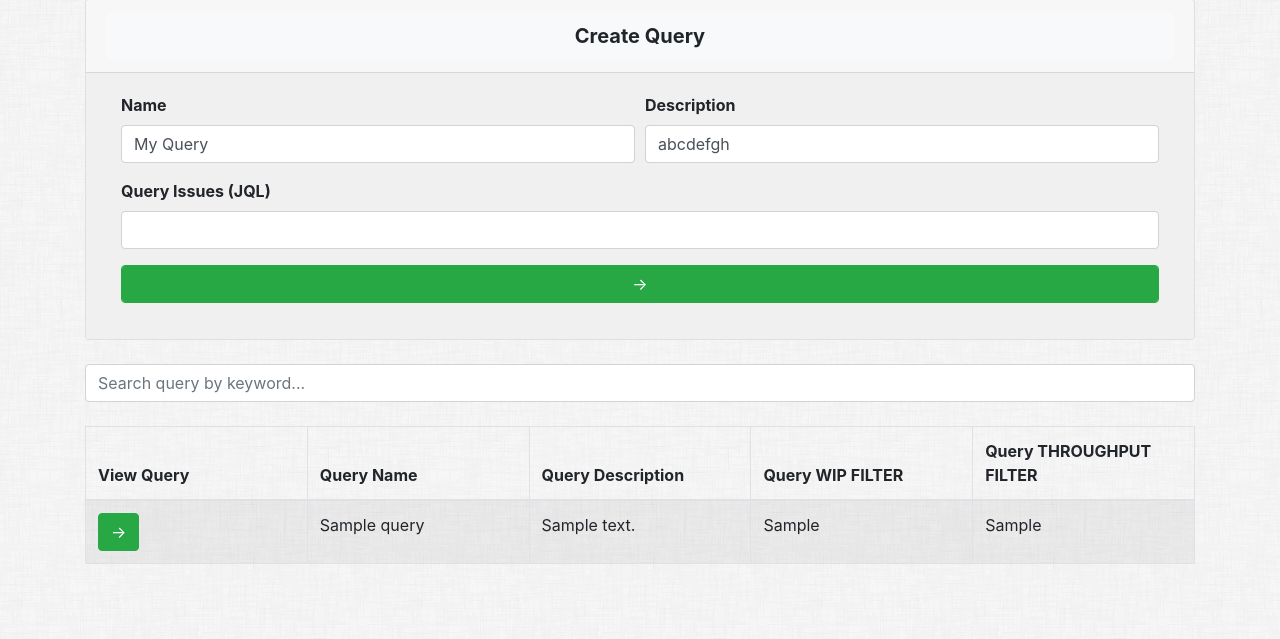
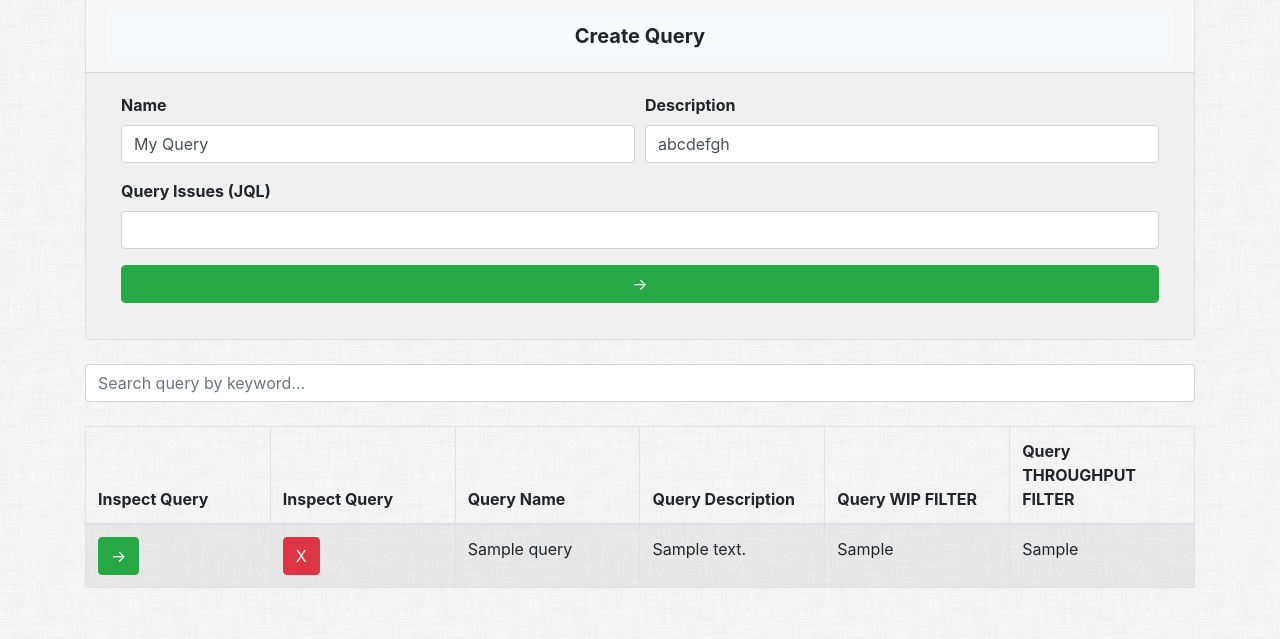
Before and after one commit to msm416/4castinate, a Django app: page /forecast/ in a window 1280 px wide. Shown: the part 161-800 px from the top of the page. Run offline with Django 3.2, Linux system fonts and the light colour scheme; tables that the repository leaves empty hold one stand-in row (values such as "Sample post"); some libraries are stand-ins or nearby versions.

Commit message:
Delete Estimation/Query implementation.

```diff
--- a/forecast/templates/forecast/index.html
+++ b/forecast/templates/forecast/index.html
@@ -55,7 +55,8 @@
     <table class="table table-bordered table-striped" style="table-layout: fixed;word-wrap: break-word">
         <thead>
         <tr>
-            <th> View Query </th>
+            <th>Inspect Query</th>
+            <th>Inspect Query</th>
             <th>Query Name</th>
             <th>Query Description</th>
             <th>Query WIP FILTER</th>
@@ -70,6 +71,13 @@
                     {% csrf_token %}
                     <input type="hidden" name="supporttype"/>
                     <input class="btn btn-success" type="submit" value="->">
+                </form>
+            </td>
+            <td>
+                <form action="{% url 'forecast:delete_query' query.id %}" method="post">
+                    {% csrf_token %}
+                    <input type="hidden" name="supporttype"/>
+                    <input class="btn btn-danger" type="submit" value="X">
                 </form>
             </td>
             <td>
--- a/forecast/urls.py
+++ b/forecast/urls.py
@@ -16,4 +16,8 @@ urlpatterns = [
     # ex: /forecast/5/create-form/
     path('create-query/', views.create_query, name='create_query'),
     # ex: /forecast/create-query/
+    path('<int:query_id>/delete-estimation/<int:estimation_id>/', views.delete_estimation, name='delete_estimation'),
+    # ex: /forecast/5/delete-estimation/2
+    path('delete-query/<int:query_id>/', views.delete_query, name='delete_query')
+    # ex: /forecast/delete-query/5
 ]
--- a/forecast/views.py
+++ b/forecast/views.py
@@ -114,3 +114,23 @@ def create_query(request):
     # with POST data. This prevents data from being posted twice if a
     # user hits the Back button.
     return HttpResponseRedirect(reverse('forecast:index'))
+
+
+def delete_estimation(request, query_id, estimation_id):
+    estimation = get_object_or_404(Estimation, pk=estimation_id)
+    estimation.delete()
+
+    # Always return an HttpResponseRedirect after successfully dealing
+    # with POST data. This prevents data from being posted twice if a
+    # user hits the Back button.
+    return HttpResponseRedirect(reverse('forecast:detail', args=(query_id,)))
+
+
+def delete_query(request, query_id):
+    query = get_object_or_404(Query, pk=query_id)
+    query.delete()
+
+    # Always return an HttpResponseRedirect after successfully dealing
+    # with POST data. This prevents data from being posted twice if a
+    # user hits the Back button.
+    return HttpResponseRedirect(reverse('forecast:index'))
```
Also changed, not shown: forecast/templates/forecast/detail.html (+10 -1 lines), forecast/tests.py (+44 -4 lines).
